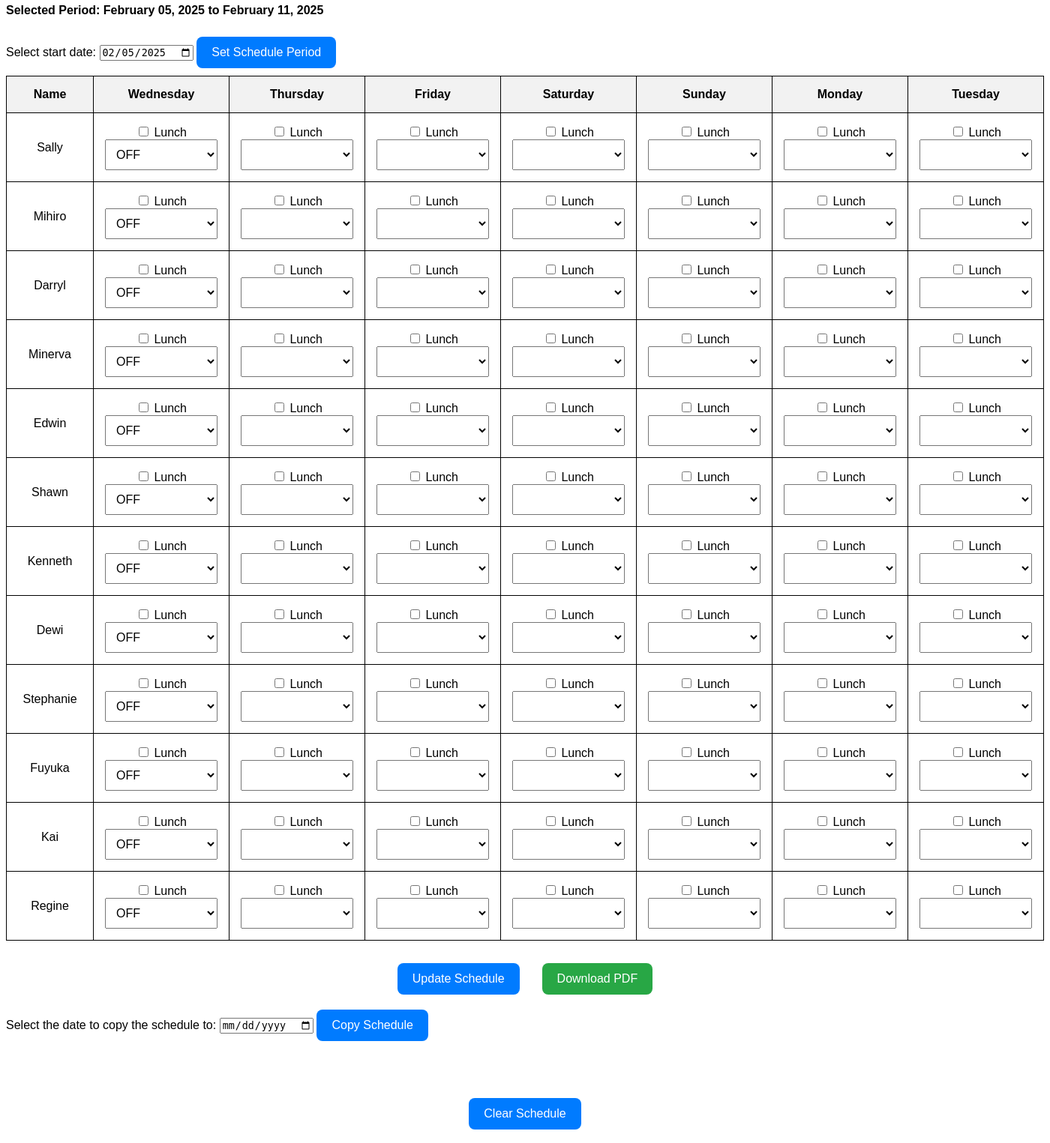
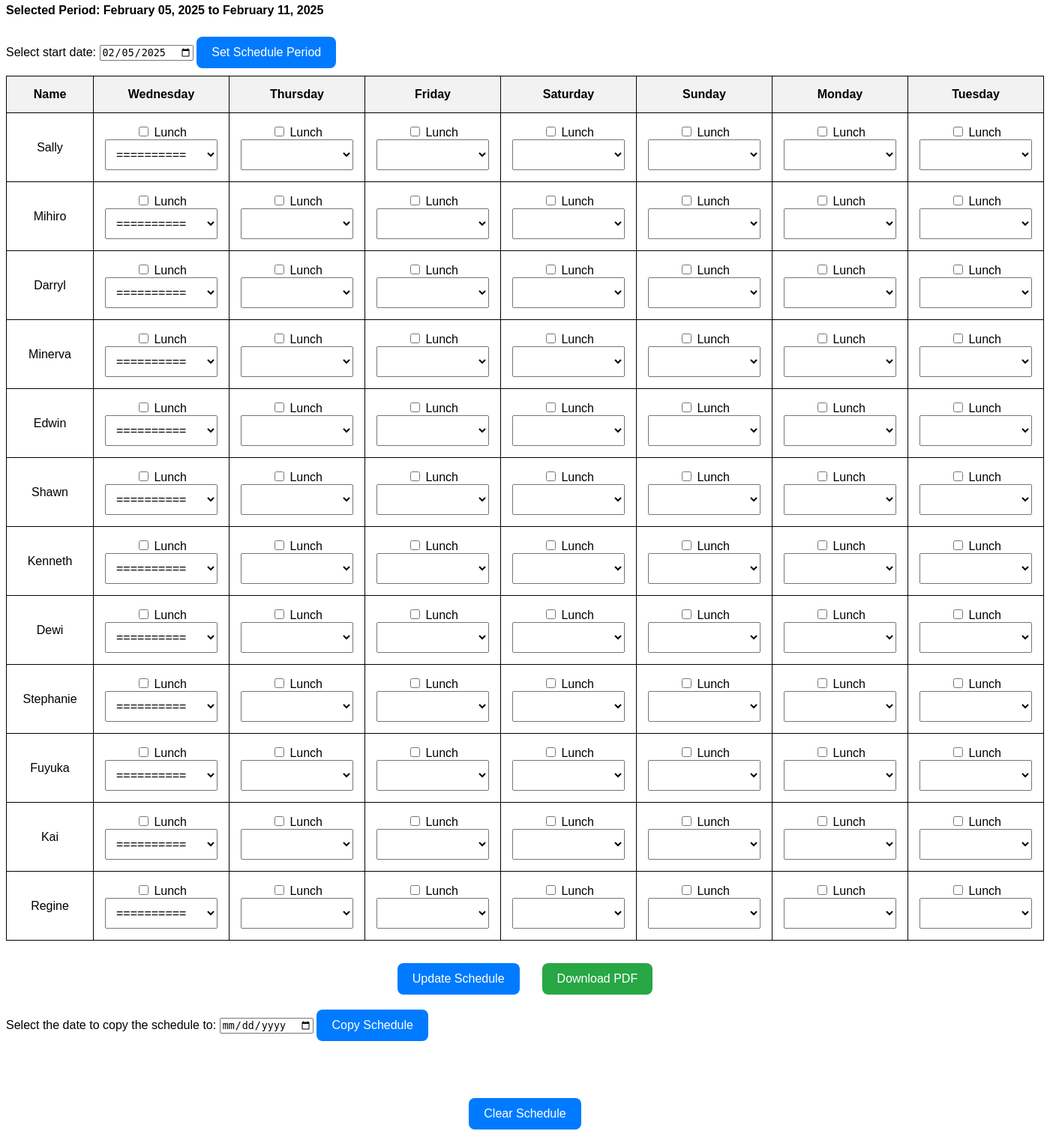
Before and after one commit to darrylgunawan0011/schedule, a Flask app: page / in a window 1400 px wide. Shown: the part 291-1816 px from the top of the page at 75% size. Run offline with Flask 3, Linux system fonts and the light colour scheme.

Commit message:
Update index.html

```diff
--- a/templates/index.html
+++ b/templates/index.html
@@ -58,7 +58,7 @@
                         <input type="checkbox" name="Lunch_Wednesday_{{ name }}" {% if 'Lunch' in wed %} checked {% endif %}> Lunch
                         <br>
                         <select name="Other_Shifts_Wednesday_{{ name }}">
-                            <option value="============" {% if wed == '======' in wed %} selected {% endif %}>OFF</option>
+                            <option value="OFF" {% if wed == '======' in wed %} selected {% endif %}>==========</option>
                             <option value="" {% if '' or 'N/A' in wed %} selected {% endif %}></option>
                             <option value="Dinner" {% if 'Dinner' in wed %} selected {% endif %}>Dinner</option>
                             <option value="Runner" {% if 'Runner' in wed %} selected {% endif %}>Runner</option>
```
